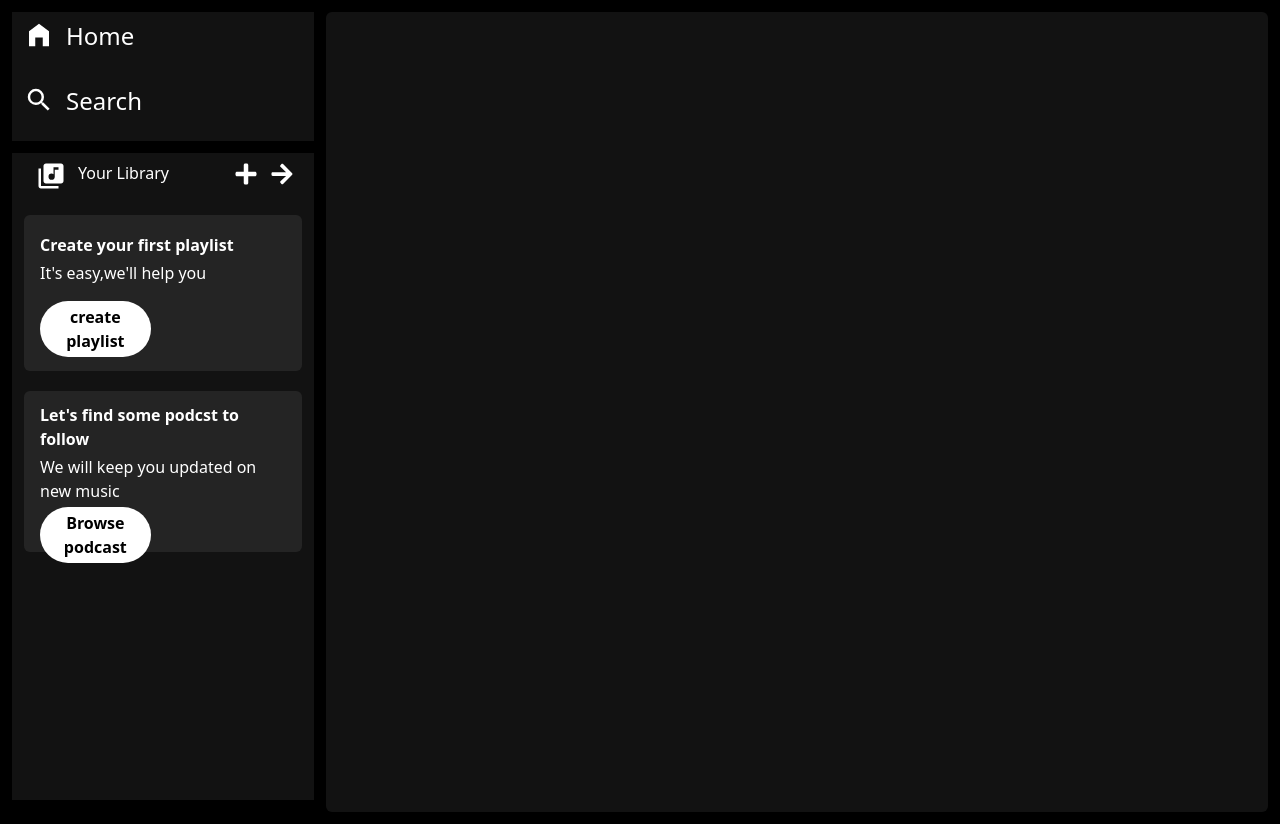
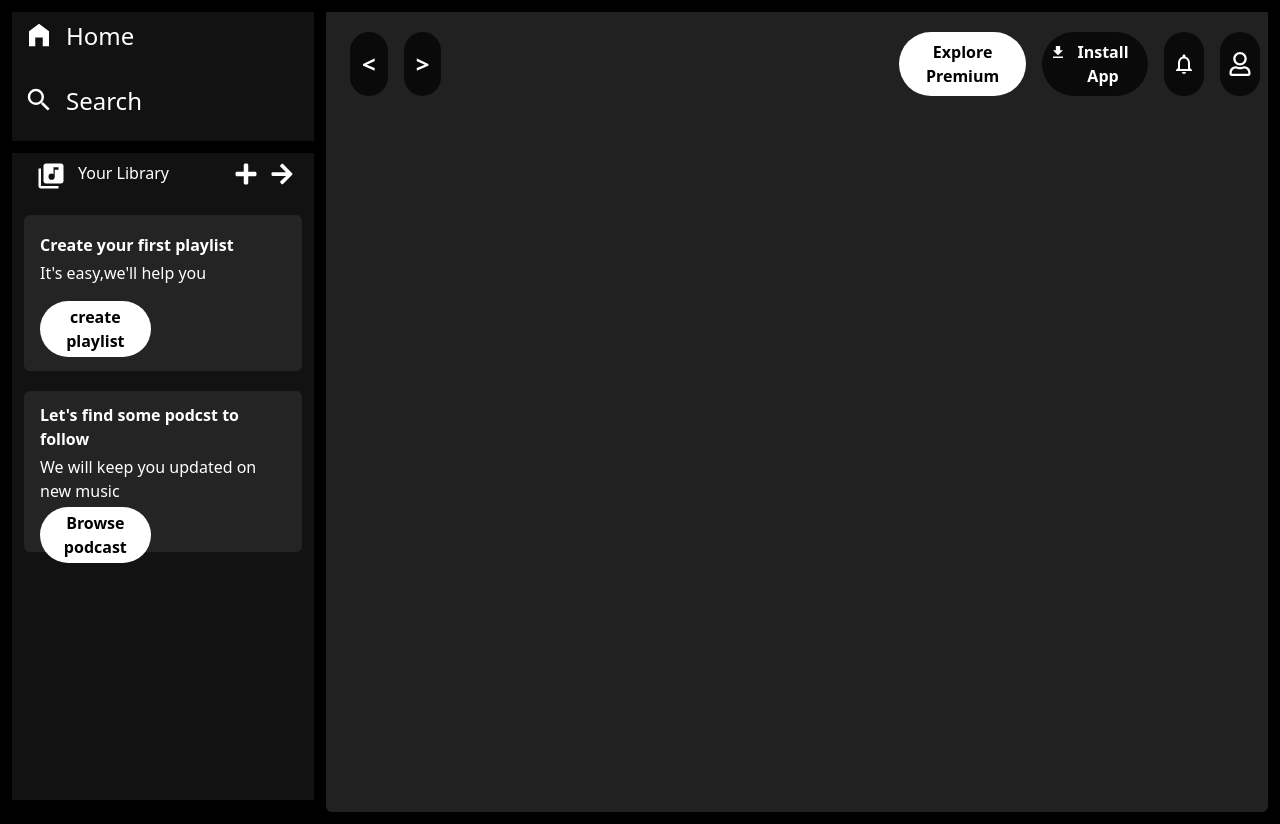
Before and after one commit to chandan0134/spotify_clone, a React (Create React App) app: page / in a window 1280 px wide. Built offline with nearby package versions, Linux system fonts and the light colour scheme.

Commit message:
navbar created

```diff
--- a/src/App.js
+++ b/src/App.js
@@ -1,82 +1,13 @@
 import './App.css';
-import { MdHomeFilled,MdSearch,MdLibraryMusic } from "react-icons/md";
-import { FaPlus,FaArrowRight } from "react-icons/fa";
+import React from 'react';
+import Sidebar from './components/sidebar'
 
 
 function App() {
   return (
-    <div className=" flex bg-black w-screen h-5/6">
+   <div>
 
-      <div className="  flex flex-col w-1/4 h-screen rounded-md bg-black" >
-
-        <div className="flex flex-row h-1/6  bg-[#121212] mt-3 ml-3">
-          <div className="flex w-full flex-col">
-            <div className="flex h-1/2 justify-start py-2 ">
-             <div className=" flex-row  text-white text-3xl px-3"><MdHomeFilled /></div>
-             <div className=" flex-row   text-white text-2xl">Home</div>
-            </div>
-            <div className="flex   h-1/2 justify-start py-2">
-             <div className="flex-row  text-white text-3xl px-3">< MdSearch/></div>
-             <div className=" flex-row  text-white text-2xl">Search</div>
-
-            </div>
-          </div>
-        </div>
-
-        <div className="flex flex-row h-5/6 ml-3 mt-3  bg-[rgb(18,18,18)]">
-          <div className="flex flex-col w-full ml-3 mr-3  bg-[#121212]">
-
-            <div className="h-[10%] flex text-white">
-             <div className="justify-start py-2 flex w-[70%]">
-              <div className=" flex-row text-3xl px-3"><MdLibraryMusic /></div>
-              <div className=" flex-row ">Your Library</div>
-              </div>
-
-              <div className="flex justify-end py-2 px-2 w-[30%]">
-                  <div className="flex-row text-2xl ml-2 px-3"><button><FaPlus /></button></div>
-                 <div className="flex-row text-2xl "><button><FaArrowRight /></button></div>
-              </div>
-
-            </div>
-
-            <div className="h-[25%] w-full flex flex-col justify-around  text-white  rounded-md bg-[#242424] px-4 py-2 mb-5">
-              <div>
-               <div className=" font-bold my-1">Create your first playlist</div>
-               <div className=" font-medium my-1">It's easy,we'll help you</div>
-               </div>
-
-               <div className="w-[45%]">
-                 <button className="bg-white w-full rounded-full px-2 py-1 ">
-                   <div className="text-black font-bold">create playlist</div>
-                 </button>
-                 </div>
-            </div>
-
-            <div className="h-[25%] w-full flex flex-col justify-around  text-white  rounded-md bg-[#242424] px-4 py-2">
-              <div>
-               <div className=" font-bold my-1">Let's find some podcst to follow</div>
-               <div className=" font-medium my-1">We will keep you updated on new music</div>
-               </div>
-                <div className="w-[45%]">
-                 <button className="bg-white w-full rounded-full px-2 py-1 ">
-                   <div className="text-black font-bold">Browse podcast</div>
-                 </button>
-                 </div>
-            </div>
-
-            <div className="h-[40%]  text-white"></div>
-
-          </div>
-        </div>
-
-      </div>
-
-      <div className="mt-3 mr-3 ml-3 mb-3 flex flex-col w-3/4 h-screen rounded-md bg-[#121212]">
-
-      </div>
-
-
-
+     <Sidebar />
     </div>
 
   );
--- /dev/null
+++ b/src/components/navbar.js
@@ -0,0 +1,63 @@
+import React from 'react'
+import { MdNavigateNext } from "react-icons/md";
+import { MdArrowBackIos } from "react-icons/md";
+import { MdOutlineNotificationsNone } from "react-icons/md";
+import { FaRegUser } from "react-icons/fa";
+import { IoMdDownload } from "react-icons/io";
+
+function navbar() {
+  return (
+    <div className=" flex bg-[#212121] ">
+        <div className="flex justify-start px-4 py-3 w-[60%]">
+
+            <button className=" rounded-full px-3 bg-[#0A0A0A] m-2">
+                <div className="text-2xl flex justify-center font-bold">
+                &lt;
+                </div>
+            </button>
+
+            <button className=" rounded-full px-3 bg-[#0A0A0A] m-2 ">
+                <div className="text-2xl flex justify-cenetr font-bold">
+                &gt;
+                </div>
+            </button>
+
+        </div>
+
+        <div className="flex justify-around   py-3 w-[40%]">
+            <button className=" rounded-full bg-white  m-2">
+                <div className="px-3 font-bold  text-black">
+                 Explore Premium
+                </div>
+            </button>
+            <button className=" rounded-full flex bg-[#0A0A0A] m-2">
+                <div className="ml-2 py-3 ">
+                <IoMdDownload />
+                </div>
+                <div className="p-2 mr-2 font-bold">
+                 Install App
+                </div>
+            </button>
+
+
+            <button className=" rounded-full text-2xl bg-[#0A0A0A] m-2 px-2 py-1">
+                <div className="text-2xl">
+                <MdOutlineNotificationsNone />
+                </div>
+            </button>
+            <button className=" rounded-full text-2xl bg-[#0A0A0A] m-2">
+                <div className="p-2 text-2xl">
+                <FaRegUser />
+                </div>
+            </button>
+
+
+
+
+        </div>
+
+    </div>
+  )
+}
+
+export default navbar;
--- /dev/null
+++ b/src/components/page.js
@@ -0,0 +1,14 @@
+import React from 'react'
+import Navbar from './navbar'
+
+function page() {
+  return (
+    <div className="mt-3 mr-3 ml-3 mb-3 flex flex-col w-3/4 h-screen text-white rounded-md bg-[#212121]">
+        <Navbar />
+
+
+    </div>
+  )
+}
+
+export default page
--- /dev/null
+++ b/src/components/sidebar.js
@@ -0,0 +1,79 @@
+import React from 'react'
+import { MdHomeFilled,MdSearch,MdLibraryMusic } from "react-icons/md";
+import { FaPlus,FaArrowRight } from "react-icons/fa";
+import Page from "./page"
+
+function sidebar() {
+  return (
+    <div className=" flex bg-black w-screen h-5/6">
+
+      <div className="  flex flex-col w-1/4 h-screen rounded-md bg-black" >
+
+        <div className="flex flex-row h-1/6  bg-[#121212] mt-3 ml-3">
+          <div className="flex w-full flex-col">
+            <div className="flex h-1/2 justify-start py-2 ">
+             <div className=" flex-row  text-white text-3xl px-3"><MdHomeFilled /></div>
+             <div className=" flex-row   text-white text-2xl">Home</div>
+            </div>
+            <div className="flex   h-1/2 justify-start py-2">
+             <div className="flex-row  text-white text-3xl px-3">< MdSearch/></div>
+             <div className=" flex-row  text-white text-2xl">Search</div>
+            </div>
+          </div>
+        </div>
+
+        <div className="flex flex-row h-5/6 ml-3 mt-3  bg-[rgb(18,18,18)]">
+          <div className="flex flex-col w-full ml-3 mr-3  bg-[#121212]">
+            <div className="h-[10%] flex text-white">
+             <div className="justify-start py-2 flex w-[70%]">
+              <div className=" flex-row text-3xl px-3"><MdLibraryMusic /></div>
+              <div className=" flex-row ">Your Library</div>
+             </div>
+             <div className="flex justify-end py-2 px-2 w-[30%]">
+              <div className="flex-row text-2xl ml-2 px-3"><button><FaPlus /></button></div>
+              <div className="flex-row text-2xl "><button><FaArrowRight /></button></div>
+             </div>
+            </div>
+
+            <div className="h-[25%] w-full flex flex-col justify-around  text-white  rounded-md bg-[#242424] px-4 py-2 mb-5">
+              <div>
+               <div className=" font-bold my-1">Create your first playlist</div>
+               <div className=" font-medium my-1">It's easy,we'll help you</div>
+               </div>
+
+               <div className="w-[45%]">
+                 <button className="bg-white w-full rounded-full px-2 py-1 ">
+                   <div className="text-black font-bold">create playlist</div>
+                 </button>
+                 </div>
+            </div>
+
+            <div className="h-[25%] w-full flex flex-col justify-around  text-white  rounded-md bg-[#242424] px-4 py-2">
+              <div>
+               <div className=" font-bold my-1">Let's find some podcst to follow</div>
+               <div className=" font-medium my-1">We will keep you updated on new music</div>
+               </div>
+                <div className="w-[45%]">
+                 <button className="bg-white w-full rounded-full px-2 py-1 ">
+                   <div className="text-black font-bold">Browse podcast</div>
+                 </button>
+                 </div>
+            </div>
+
+            <div className="h-[40%]  text-white"></div>
+
+          </div>
+        </div>
+
+      </div>
+
+      <Page/>
+
+
+
+    </div>
+
+  )
+}
+
+export default sidebar
```
